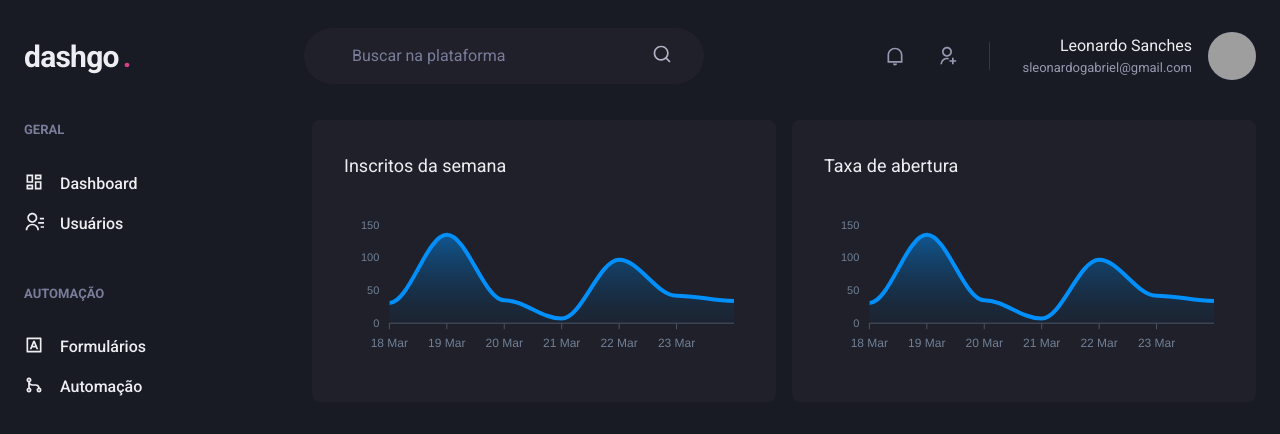
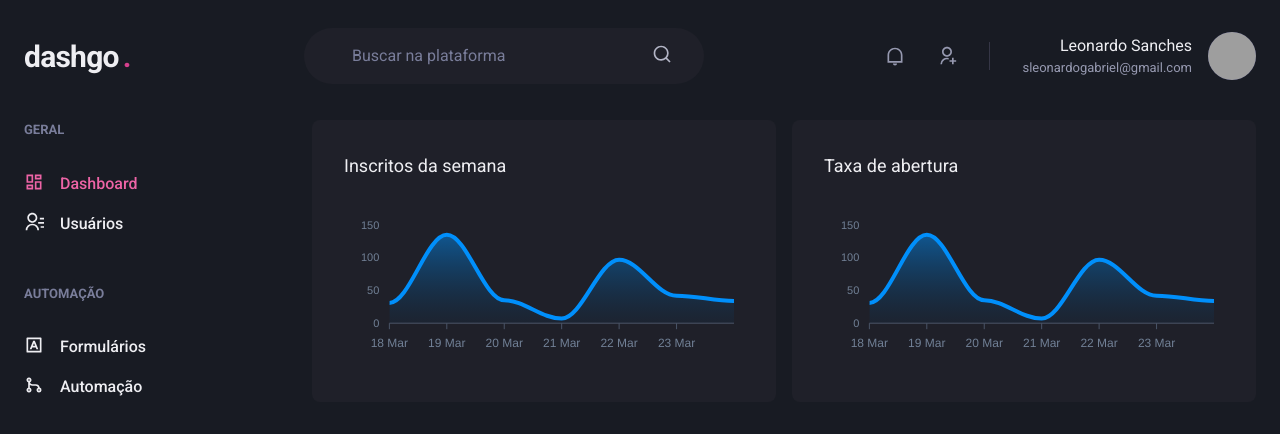
Before and after one commit to LeonardoGabrielSanches/chakra-ui-ignite, a Next.js app: page /dashboard in a window 1280 px wide. Shown: the top 434 px of the page. Built offline with nearby package versions, Linux system fonts and the light colour scheme; grey boxes are pictures that could not be loaded.

Commit message:
Active link

```diff
--- /dev/null
+++ b/src/components/ActiveLink.tsx
@@ -0,0 +1,28 @@
+import Link, { LinkProps } from "next/link";
+import { useRouter } from "next/router";
+import { cloneElement, ReactElement } from "react";
+
+interface ActiveLinkProps extends LinkProps {
+    children: ReactElement;
+    shouldMatchExactHref?: boolean;
+}
+
+export function ActiveLink({ children, shouldMatchExactHref = false, ...rest }: ActiveLinkProps) {
+    const { asPath } = useRouter();
+
+    let isActive = false;
+
+    if (shouldMatchExactHref && (asPath === rest.href || asPath === rest.as))
+        isActive = true;
+
+    if (!shouldMatchExactHref && (asPath.startsWith(String(rest.href)) || asPath.startsWith(String(rest.as))))
+        isActive = true;
+
+    return (
+        <Link {...rest}>
+            {cloneElement(children, {
+                color: isActive ? 'pink.400' : 'gray.50'
+            })}
+        </Link>
+    )
+}
--- a/src/components/Sidebar/NavLink.tsx
+++ b/src/components/Sidebar/NavLink.tsx
@@ -1,6 +1,6 @@
 import { Icon, Link as ChakraLink, Text, LinkProps as ChakraLinkProps } from "@chakra-ui/react";
 import { ElementType } from "react";
-import Link from 'next/link';
+import { ActiveLink } from "../ActiveLink";
 
 interface NavLinkProps extends ChakraLinkProps {
     icon: ElementType; // Referencia do componente
@@ -10,11 +10,11 @@ interface NavLinkProps extends ChakraLinkProps {
 
 export function NavLink({ icon, children, href, ...rest }: NavLinkProps) {
     return (
-        <Link href={href} passHref>
+        <ActiveLink href={href} passHref>
             <ChakraLink display="flex" align="center" {...rest}>
                 <Icon as={icon} fontSize="20" />
                 <Text ml="4" fontWeight="medium">{children}</Text>
             </ChakraLink>
-        </Link>
+        </ActiveLink>
     )
 }
```
